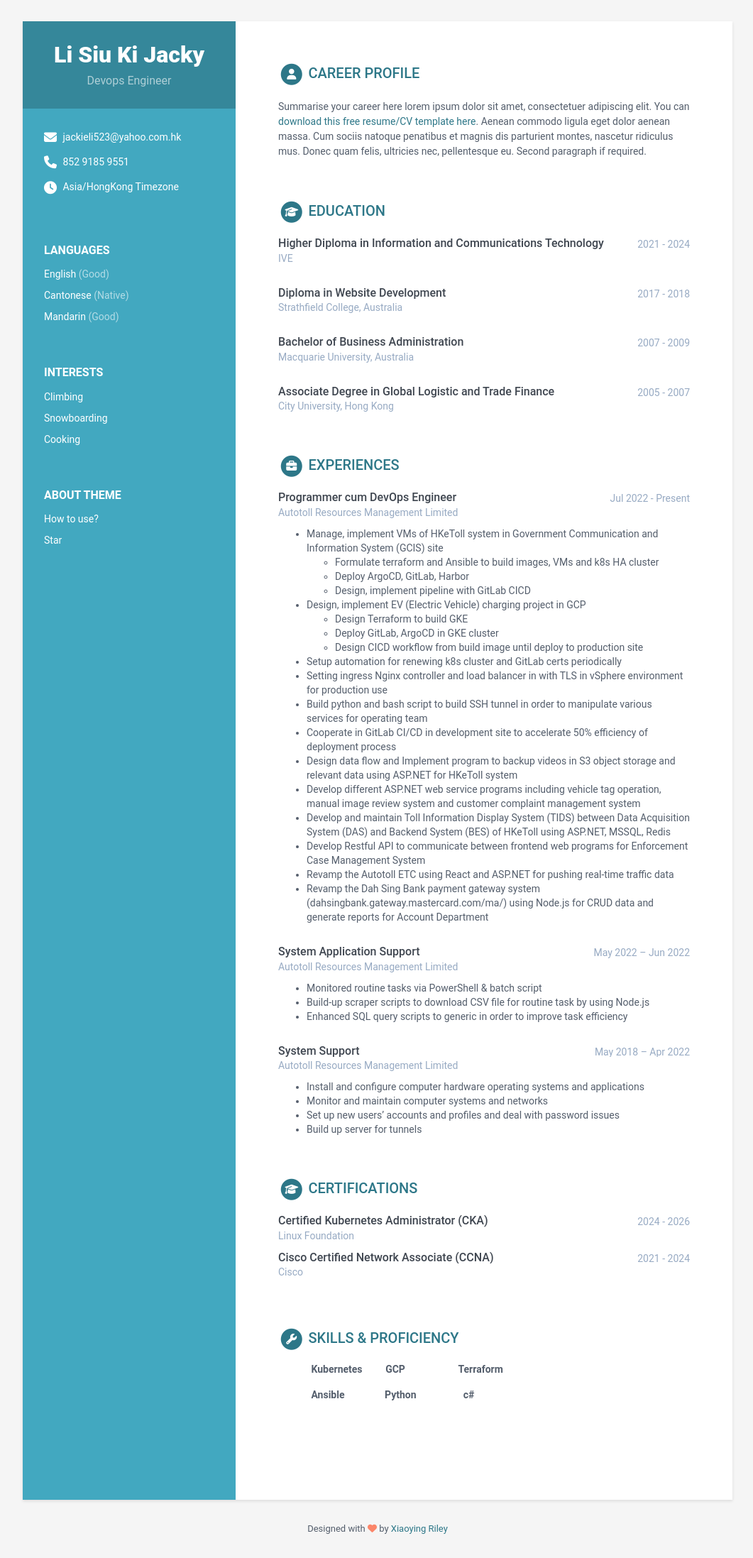
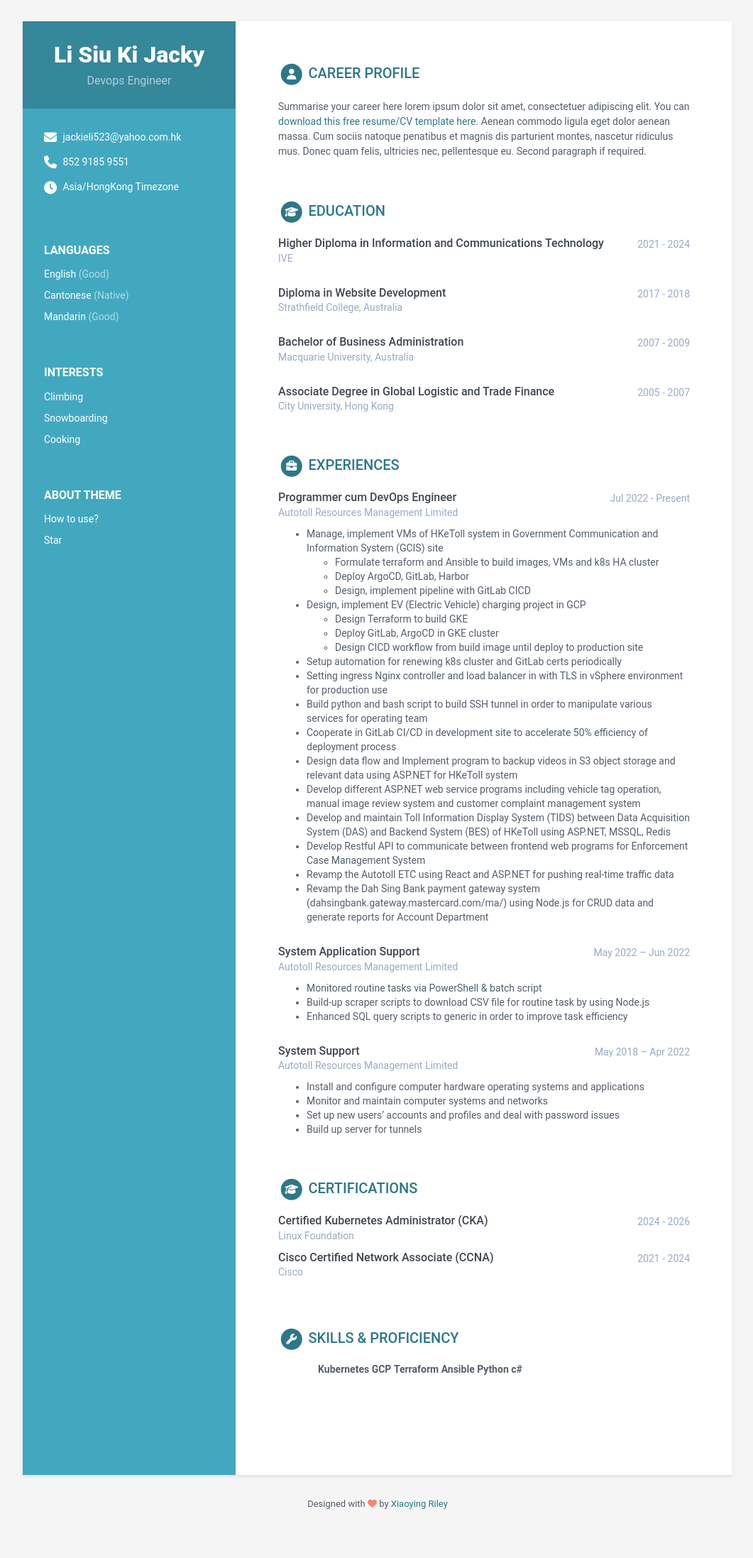
Before and after one commit to Ovvio2311/online-resume, a Jekyll site: the page built from index.html, in a window 1280 px wide. Shown: the whole page at 71% size, without its empty margins (108-1169 px from the left). Built offline with Jekyll 4.4.1, drawn with Linux system fonts in a browser that asks for light colours; after the commit the page ends 2160 px from its top, so only the background shows below that.

Commit message:
Update _base.scss

```diff
--- a/_sass/_base.scss
+++ b/_sass/_base.scss
@@ -289,13 +289,14 @@ p {
   .item {
     display: inline-block;
     margin-bottom: 15px;
-    width: 100px;
+
     //overflow: hidden;
   }
   .level-title {
     display: inline-block;
     font-size: 14px;
     margin-top: 0;
+    width: 100px;
     //margin-bottom: 12px;
   }
   .level-bar {
```
